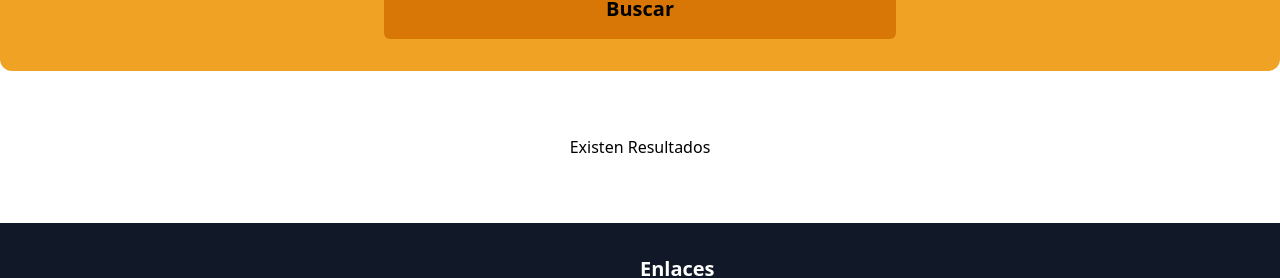
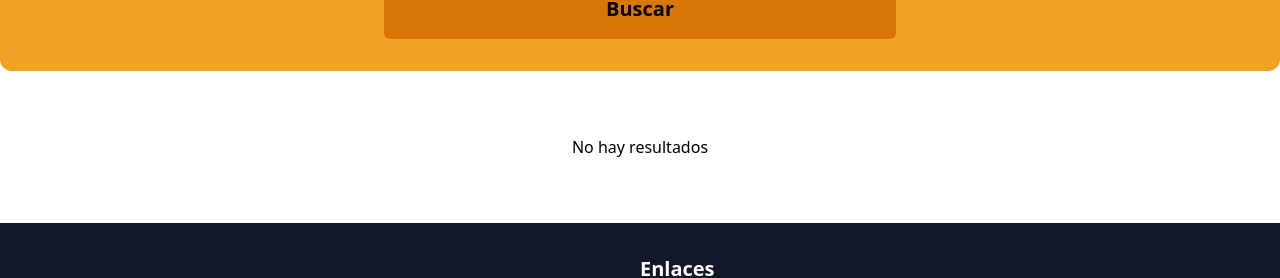
Before and after one commit to No-Country/c14-16-ft-node-react, a React (Vite) app in the folder frontend/: page /search in a window 1280 px wide. Shown: the part 457-735 px from the top of the page. Built offline with nearby package versions, Linux system fonts and the light colour scheme.

Commit message:
18/10/2023 - Vuelvo a commit con busqueda activa

```diff
--- a/frontend/src/components/pages/home/Home.jsx
+++ b/frontend/src/components/pages/home/Home.jsx
@@ -4,23 +4,28 @@ import "./Home.css";
 import { SearchContext } from "../../../context/SearchContext";
 
 const Home = () => {
+  const [place, setPlace] = useState("");
+  const [pet, setPet] = useState("");
+
   const navigate = useNavigate();
+
+  const userSearch = {
+    place,
+    pet,
+  };
 
   const { handleSearchTerm } = useContext(SearchContext);
 
-  const userSearch = {
-    place: "",
-    petType: "",
-  };
-
   const handleSubmit = (e) => {
     e.preventDefault();
-
+    console.log(userSearch);
     if (Object.values(userSearch).includes("")) {
       alert("Todos los campos son obligatorios");
       return;
     }
     handleSearchTerm(userSearch);
+    setPet("");
+    setPlace("");
     navigate("/search");
   };
 
@@ -171,18 +176,24 @@ const Home = () => {
                 <input
                   className="input-field"
                   type="text"
-                  placeholder="Provincia, ciudad, localidad"
+                  placeholder="Ingresa una localidad"
                   id="ciudad"
                   name="ciudad"
+                  value={place}
                   onChange={(e) => {
-                    userSearch.place = e.target.value;
+                    //userSearch.place = e.target.value;
+                    setPlace(e.target.value);
                   }}
                 />
                 <select
                   className="input-field"
                   id="tipo-animal"
                   name="tipo-animal"
-                  onChange={(e) => (userSearch.petType = e.target.value)}
+                  value={pet}
+                  onChange={(e) => {
+                    //userSearch.pet = e.target.value;
+                    setPet(e.target.value);
+                  }}
                 >
                   <option value="">Seleccione una Mascota</option>
                   <option value="Perro">Perro</option>
--- /dev/null
+++ b/frontend/src/components/pages/search/BranchCard.jsx
@@ -0,0 +1,8 @@
+import React from "react";
+
+const BranchCard = ({ branch }) => {
+  console.log(branch);
+  return <div>BranchCard con resultado</div>;
+};
+
+export default BranchCard;
--- a/frontend/src/components/pages/search/CardResult.jsx
+++ /dev/null
@@ -1,24 +0,0 @@
-
-const CardResult = () => {
-  return (
-    <article>
-      <div>
-        <img src="" alt="" />
-      </div>
-      <div>
-        <div>
-          <h2>Guardería Canina Mi Sueño</h2>
-          <p>Cachi 258, C1437 CABA</p>
-        </div>
-        <div>
-          <h3>
-            Calificación<span>*****</span>
-          </h3>
-          <p>(57) Ver reseñas</p>
-        </div>
-      </div>
-    </article>
-  );
-};
-
-export default CardResult;
--- a/frontend/src/components/pages/search/Filter.jsx
+++ b/frontend/src/components/pages/search/Filter.jsx
@@ -1,14 +1,6 @@
-import { useEffect, useState } from "react";
-
 import "./Filter.css";
 
-const Filter = ({ branchList, updateBranches }) => {
-  const [filteredBranches, setFilteredBranches] = useState(branchList);
-
-  useEffect(() => {
-    updateBranches(filteredBranches);
-  }, [filteredBranches]);
-
+const Filter = () => {
   return (
     <div className="container mx-auto p-8 bg-[#F0A225] sm:rounded-xl">
       <h2 className="mb-8 text-xl text-center text-white font-bold">
--- /dev/null
+++ b/frontend/src/components/pages/search/ListBranches.jsx
@@ -0,0 +1,28 @@
+import { useContext } from "react";
+import { SearchContext } from "../../../context/SearchContext";
+import BranchCard from "./BranchCard";
+
+const ListBranches = () => {
+  const { branches, searchTerm } = useContext(SearchContext);
+
+  const filteredBranches = branches.filter((branch) => {
+    if (
+      branch.ciudad === searchTerm.place &&
+      branch.tipoMascotas.includes(searchTerm.pet)
+    ) {
+      return true;
+    }
+    return false;
+  });
+
+  console.log(filteredBranches);
+  return (
+    <div className="container mx-auto p-16 text-center">
+      {filteredBranches.length === 0
+        ? "No hay resultados"
+        : filteredBranches.map((branch) => <BranchCard branch={branch} />)}
+    </div>
+  );
+};
+
+export default ListBranches;
--- a/frontend/src/components/pages/search/ListResults.jsx
+++ /dev/null
@@ -1,19 +0,0 @@
-import { useContext } from "react";
-import { SearchContext } from "../../../context/SearchContext";
-
-const ListResults = ({ search }) => {
-  const { branches } = useContext(SearchContext);
-
-  return (
-    <div className="container mx-auto p-16 text-center">
-      {branches.ciudad === search.place ||
-      Object.values(branches.tipoMascotas).includes(search.petType) ? (
-        <h1>Existen Resultados</h1>
-      ) : (
-        <h1>No hay resultados para esta búsqueda</h1>
-      )}
-    </div>
-  );
-};
-
-export default ListResults;
--- a/frontend/src/components/pages/search/SearchPage.jsx
+++ b/frontend/src/components/pages/search/SearchPage.jsx
@@ -1,21 +1,11 @@
-import { useContext, useState } from "react";
-import ListResults from "./ListResults";
+import ListBranches from "./ListBranches";
 import Filter from "./Filter";
-import { SearchContext } from "../../../context/SearchContext";
 
 const SearchPage = () => {
-  const [branchList, setBranchList] = useState([]);
-
-  const { searchTerm } = useContext(SearchContext);
-
-  const updateBranches = (filteredBranches) => {
-    setBranchList(filteredBranches);
-  };
-
   return (
     <main>
-      <Filter branchList={branchList} updateBranches={updateBranches} />
-      <ListResults search={searchTerm} />
+      <Filter />
+      <ListBranches />
     </main>
   );
 };
```
